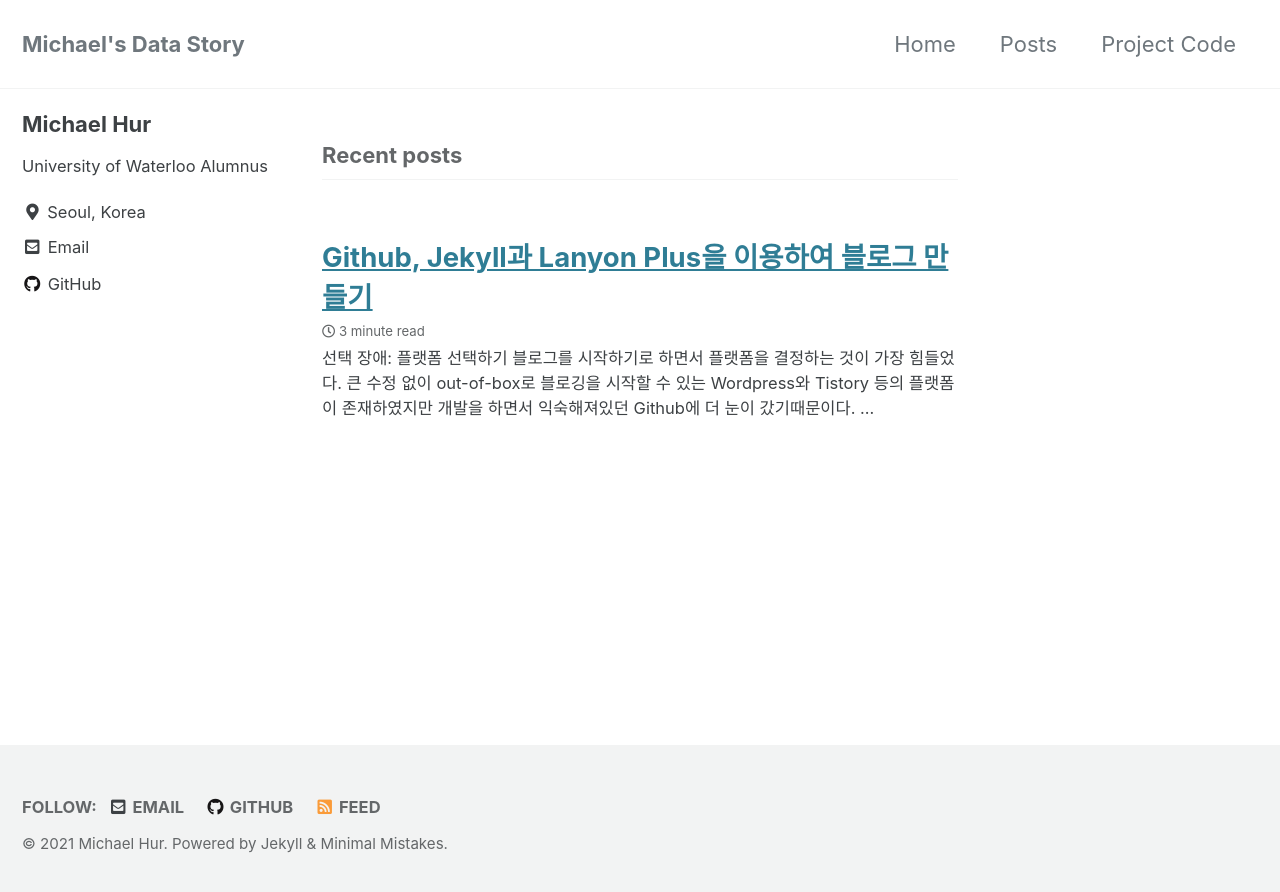
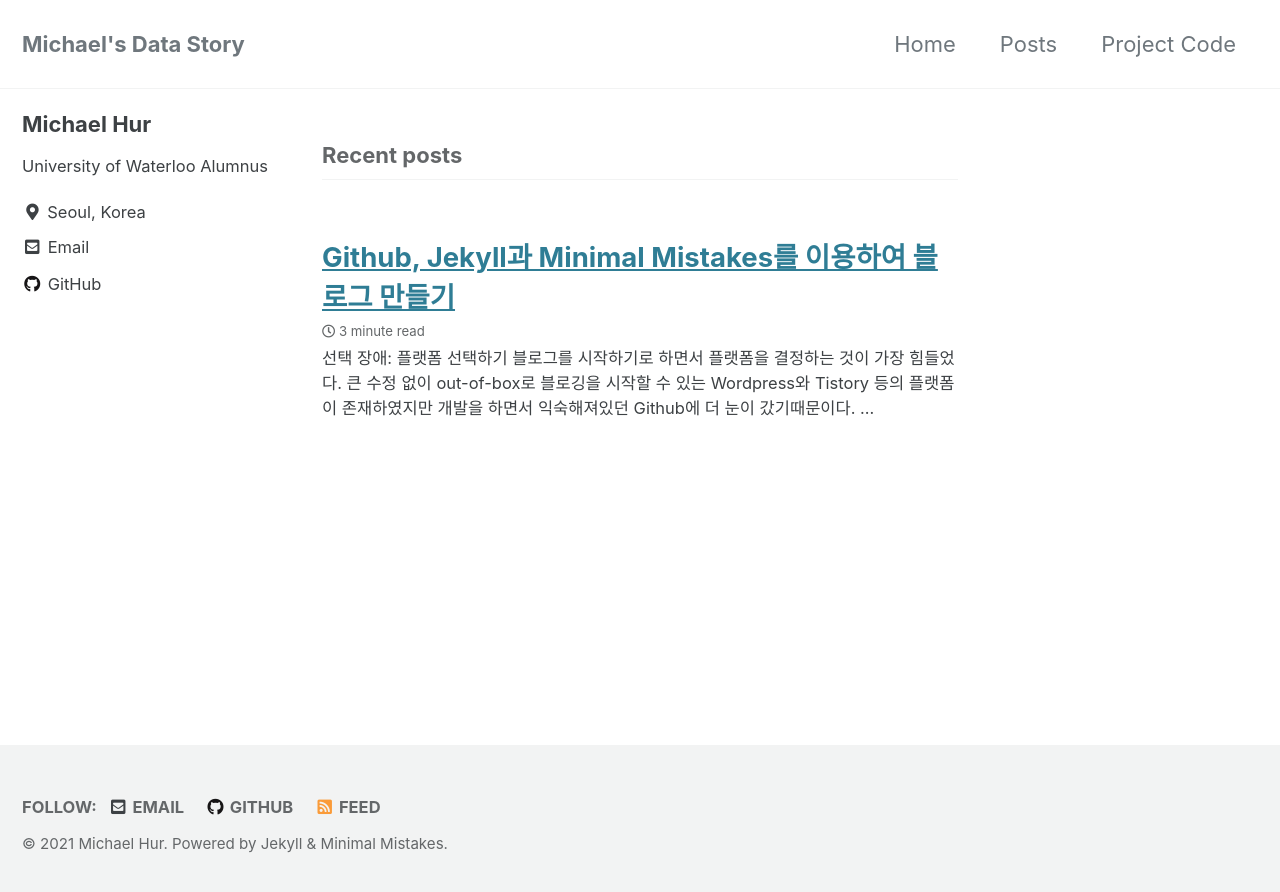
Before and after one commit to michaelhur/michaelhur.github.io, a Jekyll site: the page built from index.html, in a window 1280 px wide. Shown: the top 892 px of the page. Built offline with Jekyll 4.4.1, drawn with Linux system fonts in a browser that asks for light colours; cached includes are drawn as plain includes; the list of posts is cut into pages by our own code.

```diff
--- a/_data/navigation.yml
+++ b/_data/navigation.yml
@@ -3,6 +3,6 @@
   - title: "Home"
     url: https://michaelhur.github.io/
   - title: "Posts"
-    url: /posts/
+    url: /year-archive/
   - title: "Project Code"
     url: https://github.com/michaelhur
--- a/_posts/2021-06-02-Blogging-with-github.md
+++ b/_posts/2021-06-02-Blogging-with-github.md
@@ -1,14 +1,14 @@
 ---
 layout: post
-title: Github, Jekyll과 Lanyon Plus을 이용하여 블로그 만들기
+title: Github, Jekyll과 Minimal Mistakes를 이용하여 블로그 만들기
 date: "2021-06-02"
 category:
-  - Etc
+  - post
 tags:
   - Github
   - Blog
   - Jekyll
-  - Lanyon
+  - Minimal Mistakes
 toc: true
 toc_label: "On this page"
 ---
@@ -27,8 +27,8 @@
 * Github와의 연동 - Github가 공식적으로 지원하고 있으며 무료로 호스팅을 해주고있다. Wordpress같은 경우에는 $5정도의 호스팅비를 매 달 납부하여야하며 (지금은 모두에게 오픈되어있지만) Tistory의 경우에는 초대장이 있어야만 사용 가능하였다. 공짜라는 장점과 개발자에게는 Google같이 익숙한 Github와 연동이 된다는 점이 마음에 들었다
 
 
-#### Lanyon Plus Theme
-Jekyll기반 블로그를 만들면서 레이아웃부터 만들 이유가 없었다. 그랬다면 Jekyll을 선택하지도 않았을 것이며 Github Pages대신 Tistory나 Wordpress같이 여러가지 스킨을 기본적으로 제공해주는 플랫폼을 찾아보고 있었을 것이다. 다행히도 Jekyll 역시 이러한 Theme을 제공하고 있었으며 나는 가장 심플하면서도 내가 필요로 하는 기능을 갖추고 있는 Lanyon Plus Theme을 택하였다. 화려한 기능과 디자인을 가진 테마들이 여럿 존재하였지만 블로그는 블로그답게 최대한 내용에 집중할 수 있도록 심플한 스킨을 선택했으며, 이는 추후에 몇번의 클릭과 몇 줄의 코드만으로 새로운 것을 추가할 수 있었기에 내 인생 모토인 "Keep it simple, stupid."에 충실하기로 하였다.
+#### Minimal Mistakes Theme
+Jekyll기반 블로그를 만들면서 레이아웃부터 만들 이유가 없었다. 그랬다면 Jekyll을 선택하지도 않았을 것이며 Github Pages대신 Tistory나 Wordpress같이 여러가지 스킨을 기본적으로 제공해주는 플랫폼을 찾아보고 있었을 것이다. 다행히도 Jekyll 역시 이러한 Theme을 제공하고 있었으며 나는 가장 심플하면서도 내가 필요로 하는 기능을 갖추고 있는 Minimal Mistakes Theme을 택하였다. 화려한 기능과 디자인을 가진 테마들이 여럿 존재하였지만 블로그는 블로그답게 최대한 내용에 집중할 수 있도록 심플한 스킨을 선택했으며, 이는 추후에 몇번의 클릭과 몇 줄의 코드만으로 새로운 것을 추가할 수 있었기에 내 인생 모토인 "Keep it simple, stupid."에 충실하기로 하였다.
 
 <br>
 <br>
```
